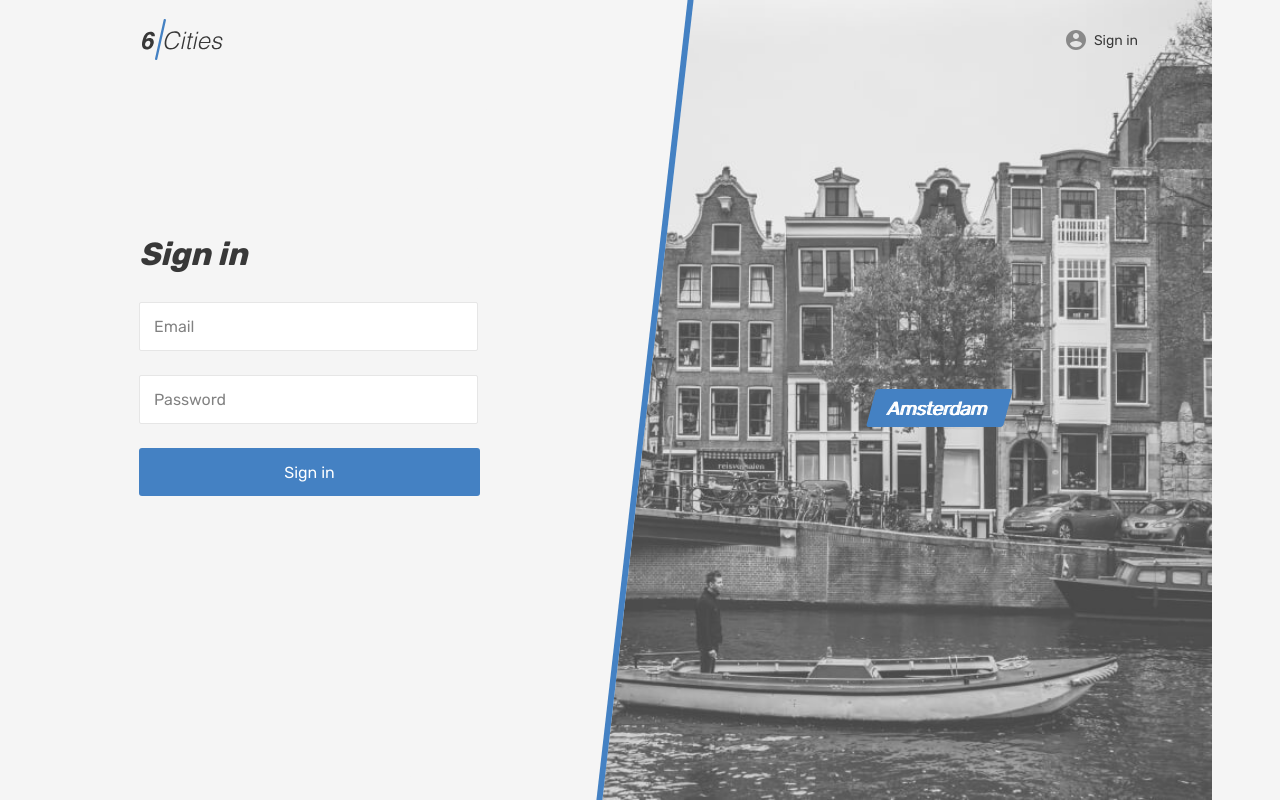
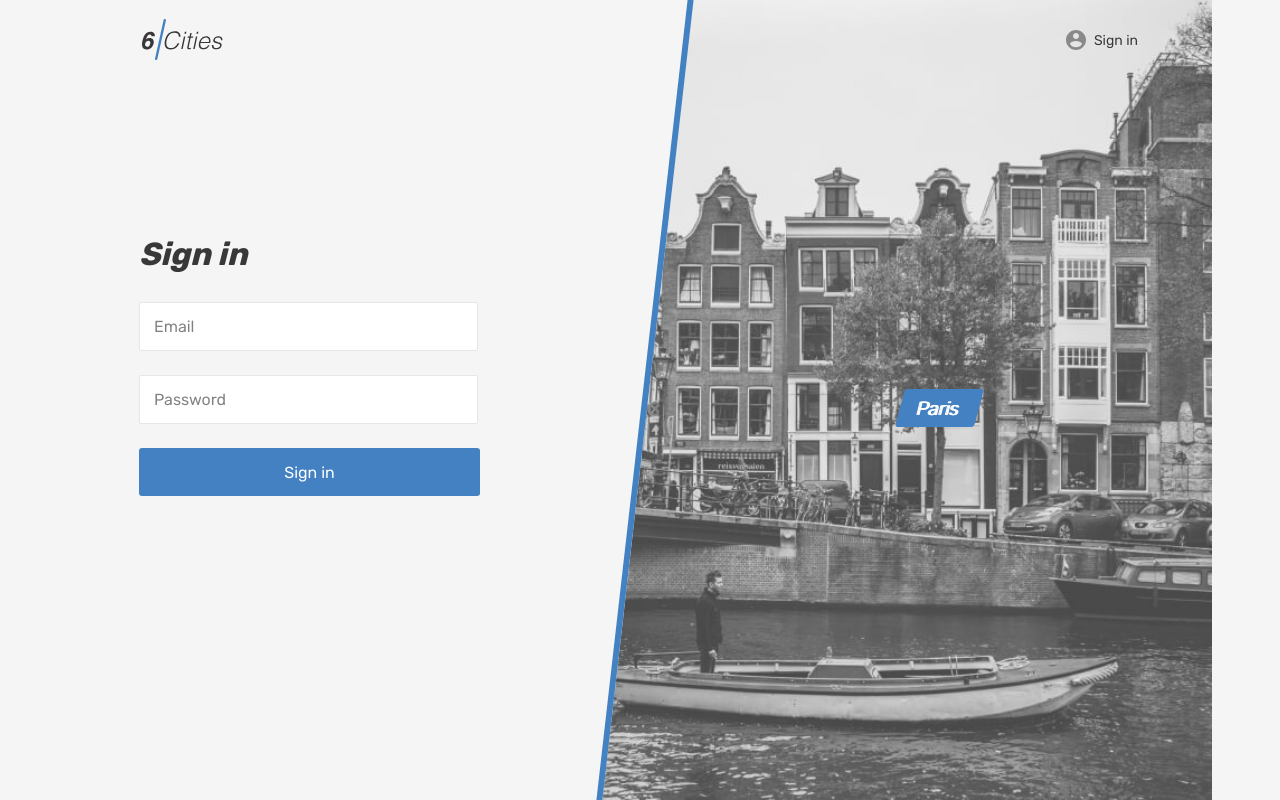
Before and after one commit to Ekzaton/859219-six-cities-5, a React app: page /login in a window 1280 px wide. Built offline with nearby package versions, Linux system fonts and the light colour scheme; no server answers.

Commit message:
Updated 'sign-in-page.tsx' component

```diff
--- a/src/components/sign-in-page/sign-in-page.tsx
+++ b/src/components/sign-in-page/sign-in-page.tsx
@@ -1,8 +1,14 @@
 import React from "react";
+import {useSelector} from "react-redux";
+import {Link} from "react-router-dom";
+
+import {selectCurrentFiltering} from "../../store/app/selectors";
 
 import PageHeader from "../page-header/page-header";
 
 const SignInPage: React.FunctionComponent = () => {
+  const currentCity = useSelector(selectCurrentFiltering);
+
   return (
     <div className="page page--gray page--login">
       <PageHeader/>
@@ -14,20 +20,32 @@ const SignInPage: React.FunctionComponent = () => {
             <form className="login__form form" action="#" method="post">
               <div className="login__input-wrapper form__input-wrapper">
                 <label className="visually-hidden">E-mail</label>
-                <input className="login__input form__input" type="email" name="email" placeholder="Email" required/>
+                <input
+                  className="login__input form__input"
+                  type="email"
+                  name="email"
+                  placeholder="Email"
+                  required
+                />
               </div>
               <div className="login__input-wrapper form__input-wrapper">
                 <label className="visually-hidden">Password</label>
-                <input className="login__input form__input" type="password" name="password" placeholder="Password" required/>
+                <input
+                  className="login__input form__input"
+                  type="password"
+                  name="password"
+                  placeholder="Password"
+                  required
+                />
               </div>
               <button className="login__submit form__submit button" type="submit">Sign in</button>
             </form>
           </section>
           <section className="locations locations--login locations--current">
             <div className="locations__item">
-              <a className="locations__item-link" href="#">
-                <span>Amsterdam</span>
-              </a>
+              <Link className="locations__item-link" to={`/`}>
+                <span>{currentCity}</span>
+              </Link>
             </div>
           </section>
         </div>
```
